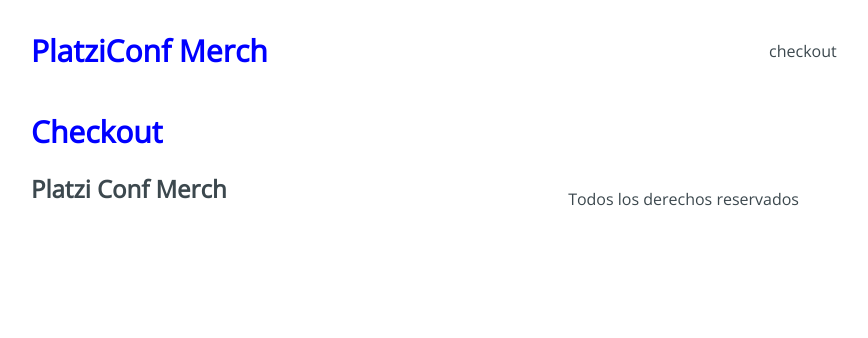
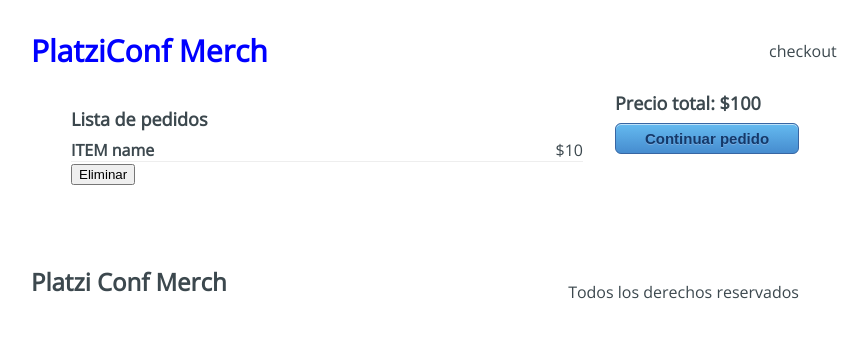
Before and after one commit to Nimoscmp/react-hooks-project, a React app: page /checkout in a window 1280 px wide. Shown: the top 338 px of the page, without its empty margins (225-1093 px from the left). Built offline with nearby package versions, Linux system fonts and the light colour scheme.

Commit message:
Modify Products and Checkout

```diff
--- a/src/components/Products.jsx
+++ b/src/components/Products.jsx
@@ -4,14 +4,14 @@
 function Products({ products }) {
   return (
     <section className="Products">
-      <div className="Products-items">
+      <ul className="Products-items">
         {products.map(product => (
           <Product
             key={product.id}
             product={product}
           />
         ))}
-      </div>
+      </ul>
     </section>
   )
 }
--- a/src/containers/Checkout.jsx
+++ b/src/containers/Checkout.jsx
@@ -2,7 +2,20 @@
 
 function Checkout() {
   return (
-    <h1>Checkout</h1>
+    <section className="Checkout">
+      <ul className="Checkout-content">
+        <h3>Lista de pedidos</h3>
+        <div className="Checkout-element">
+          <h4>ITEM name</h4>
+          <span>$10</span>
+        </div>
+        <button type="button">Eliminar</button>
+      </ul>
+      <div className="Checkout-sidebar">
+        <h3>Precio total: $100</h3>
+        <button type="button">Continuar pedido</button>
+      </div>
+    </section>
   )
 }
 
```
